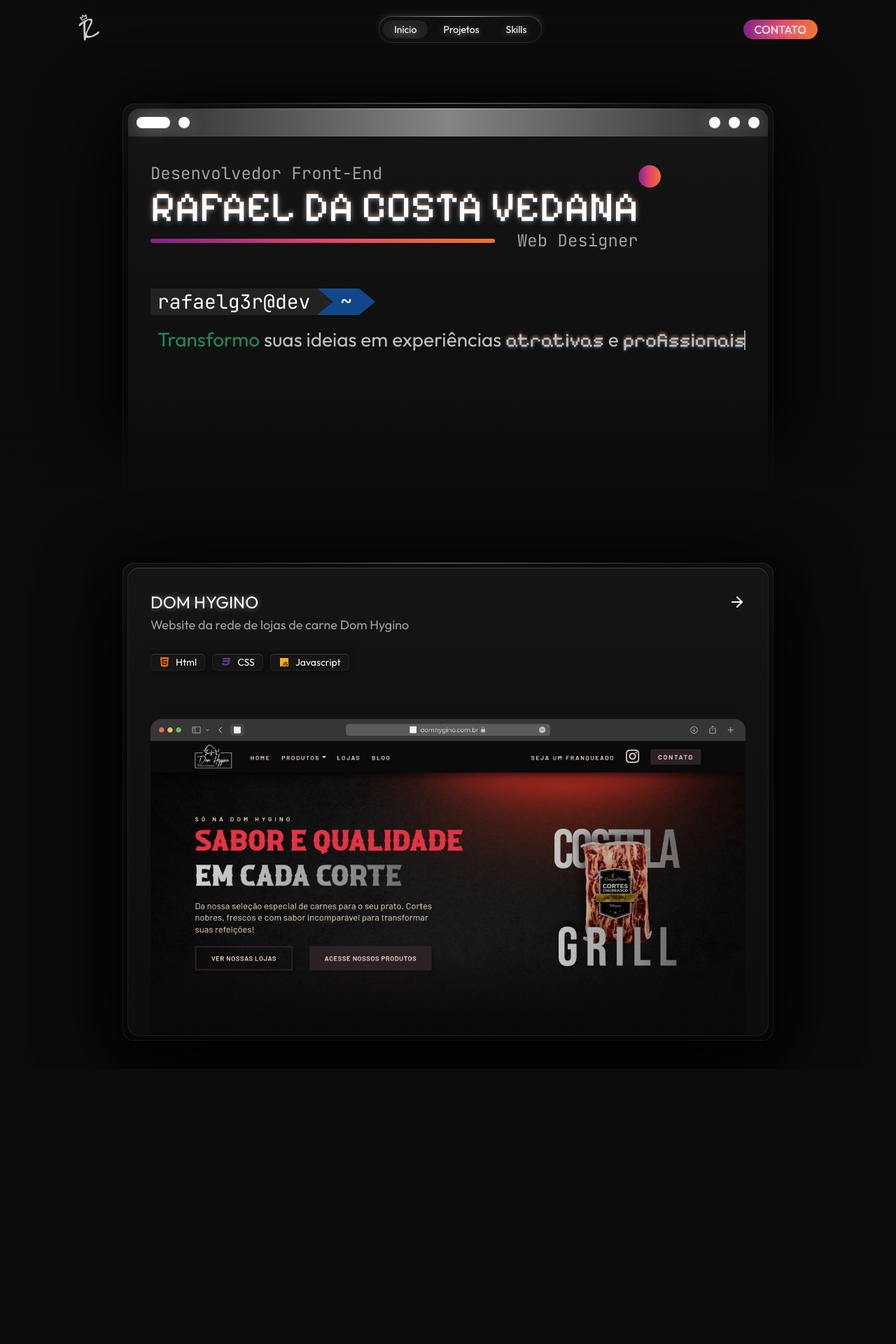
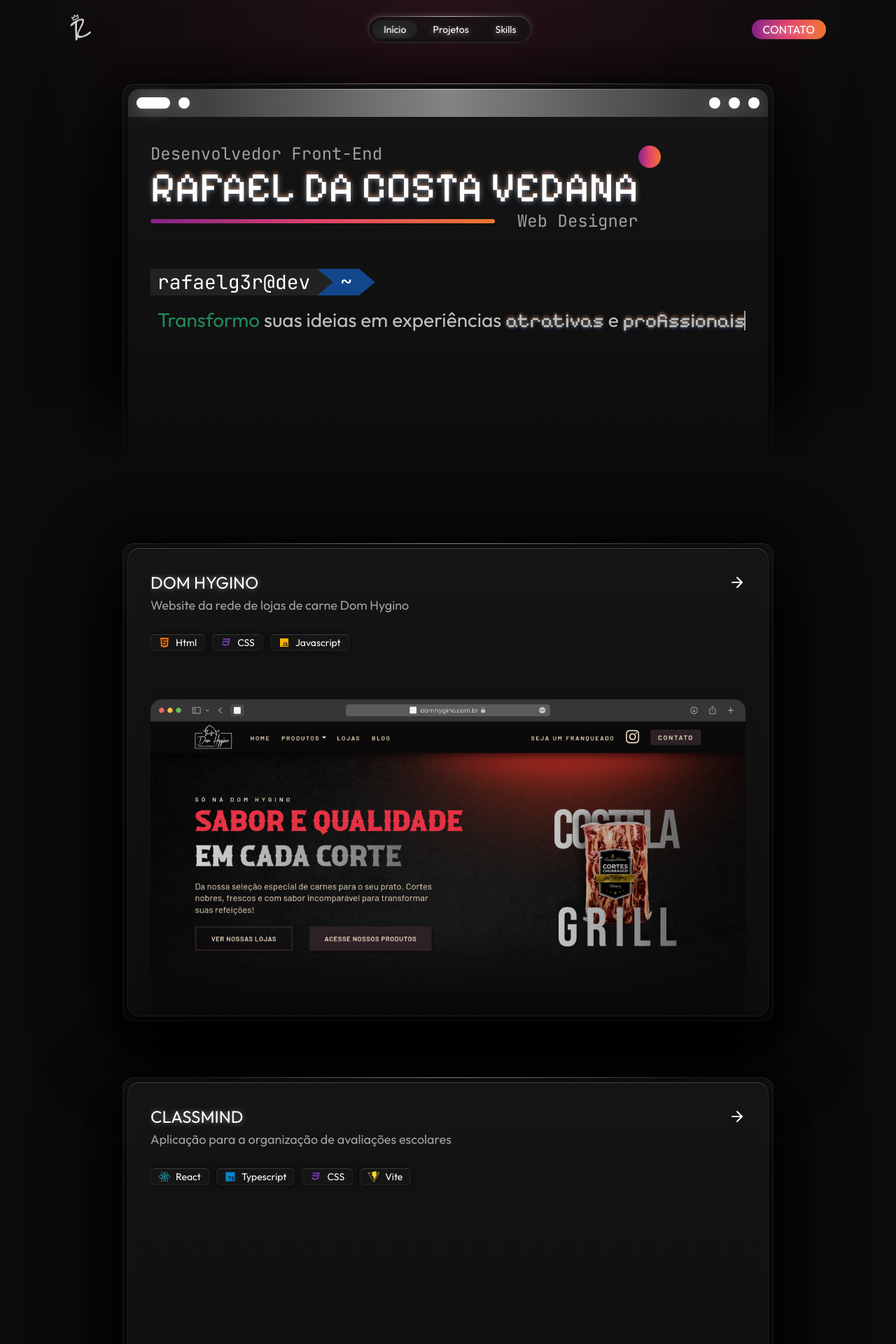
Before and after one commit to rafaelg3r/Portifolio, a React (Vite) app: page / in a window 1280 px wide. Shown: the top 1920 px of the page at 70% size. Before the commit the page ends 1527 px from the top, so only its background shows below. Built offline with nearby package versions, Linux system fonts and the light colour scheme.

Commit message:
classmind projectCard add and hover colors fixed

```diff
--- a/src/App.tsx
+++ b/src/App.tsx
@@ -8,17 +8,22 @@ import { TechCard } from "./components/TechCard";
 import html from "./assets/icons/html.svg";
 import css from "./assets/icons/css.svg";
 import js from "./assets/icons/javascript.svg";
+import react from "./assets/icons/react.svg"
+import vite from "./assets/icons/vite.svg"
+import typescript from "./assets/icons/typeScript.svg"
 
 import arrowRight from "./assets/icons/arrow-r.svg";
 
 import domhygino from "./assets/mockups/domhygino.jpg";
+import classmind from "./assets/mockups/classmind.jpg";
 
 function App() {
   return (
-    <div>
+    <div >
+      <div className="teste1 homeRadial"></div>
       <div className="px-28 flex flex-col gap-16">
         <Header />
-        <div className="flex justify-center items-center ">
+        <div className="flex justify-center items-center mt-30">
           <ProjectCard height="h-[600px]" width="min-w-[914px]" padTop="pt-20">
             <div className="absolute flex justify-between items-center px-3 -top-px left-0 right-0 h-10 rounded-t-2xl bg-linear-to-r  from-white-100 via-white-500 to-white-100">
               <div className="absolute top-0 left-0 right-0 h-px  text-amber-50 highlight-top"></div>
@@ -52,12 +57,13 @@ function App() {
         </div>
       </div>
       <div className="-mt-49  w-full h-50 bg-linear-to-t from-stone-925 from-30% to-transparent absolute z-2"></div>
-      <div className="flex justify-center items-center bg-stone-925 w-full h-full py-10 relative z-10">
+      <div className="flex flex-col gap-20 justify-center items-center bg-stone-925 w-full h-full py-10 relative z-10">
         <ProjectCard
           link="https://domhygino.com.br/"
           height="h-[667px]"
           width="min-w-[914px]"
           padTop="pt-9"
+          hoverClass="domHoverBg"
         >
           <div className="flex flex-col gap-5 w-full h-full text-start items-center relative overflow-hidden ">
             <div className="flex flex-col w-full ">
@@ -72,6 +78,7 @@ function App() {
               </p>
             </div>
             <div className="flex gap-2.5 self-start ">
+
               <TechCard>
                 <img src={html} alt="Logo do HTML" />
                 <span>Html</span>
@@ -92,6 +99,48 @@ function App() {
             />
           </div>
         </ProjectCard>
+        <ProjectCard
+          link="https://https://classmindsr.vercel.app/"
+          height="h-[667px]"
+          width="min-w-[914px]"
+          padTop="pt-9"
+          hoverClass="classmindHoverBg"
+        ><div className="flex flex-col gap-5 w-full h-full text-start items-center relative overflow-hidden ">
+            <div className="flex flex-col w-full ">
+              <div className="flex justify-between">
+                <h4 className="text-white-900 font-outfit text-2xl uppercase text-shadow-white">
+                  Classmind
+                </h4>
+                <img src={arrowRight} alt="flecha apontando para a direita" />
+              </div>
+              <p className="text-white-600 font-outfit text-[18px] py-3">
+                Aplicação para a organização de avaliações escolares
+              </p>
+            </div>
+            <div className="flex gap-2.5 self-start ">
+               <TechCard>
+                <img src={react} alt="Logo do HTML" />
+                <span>React</span>
+              </TechCard>
+              <TechCard>
+                <img src={typescript} alt="Logo do JavaScript" />
+                <span>Typescript</span>
+              </TechCard>
+              <TechCard>
+                <img src={css} alt="Logo do CSS" />
+                <span>CSS</span>
+              </TechCard>
+              <TechCard>
+                <img src={vite} alt="Logo do JavaScript" />
+                <span>Vite</span>
+              </TechCard>
+            </div>
+            <img
+              src={classmind}
+              alt="Captura de tela do site domhygino.com.br"
+              className="rounded-2xl shadow-project-img absolute -bottom-14 transition-all duration-300 ease-out group-hover:-bottom-8"
+            />
+          </div></ProjectCard>
       </div>
     </div>
   );
--- a/src/components/Header/index.tsx
+++ b/src/components/Header/index.tsx
@@ -2,8 +2,9 @@ import { Button } from "../Button";
 import logotipo from "../../assets/logotipo.png";
 export function Header() {
   return (
-    <header className="flex justify-between items-center py-5 backdrop-blur-md">
-      <div className="flex w-[142px]">
+    <header className="fixed top-0 left-0 w-full z-50 flex justify-between items-center py-5 backdrop-blur-sm ">
+      <div className="flex justify-between items-center w-full px-25">
+        <div className="flex w-[112px]">
           <img
             src={logotipo}
             alt="logo da letra R em estilizada com uma coroa"
@@ -25,6 +26,7 @@ export function Header() {
         <Button isActive={false} type="gradient">
           CONTATO
         </Button>
+      </div>
     </header>
   );
 }
--- a/src/components/ProjectCard/index.tsx
+++ b/src/components/ProjectCard/index.tsx
@@ -5,6 +5,7 @@ type ProjectCardProps = {
   width?: string;
   padTop?: string;
   link?: string;
+  hoverClass?: "domHoverBg" | "classmindHoverBg" | "portifolioHoverBg";
 };
 
 export function ProjectCard({
@@ -13,6 +14,7 @@ export function ProjectCard({
   padTop,
   width,
   link,
+  hoverClass
 }: ProjectCardProps) {
   const paddingTop = padTop ? padTop : "pt-14";
   const [isHovering, setIsHovering] = useState(false);
@@ -42,7 +44,7 @@ export function ProjectCard({
         >
           {children}
           <div
-            className={`teste0 transition-opacity duration-300 ease-in-out
+            className={`${hoverClass} transition-opacity duration-300 ease-in-out
               ${isHovering ? " teste1 opacity-100" : "teste1 opacity-0"}`}
           ></div>
         </a>
--- a/src/global.css
+++ b/src/global.css
@@ -94,9 +94,20 @@ button {
   opacity: 0.7;
 }
 
-.teste0{
-  background-image: radial-gradient(circle at 50% 0, #7fcfff33, #0000 80%),
-    radial-gradient(circle at 50% 0, #035, #0000);
+.domHoverBg{
+  background-image: radial-gradient(circle at 50% 0, #e5334566, #0000 80%),
+    radial-gradient(circle at 50% 0, #8B1C25, #0000);
+}
+.classmindHoverBg{
+  background-image: radial-gradient(circle at 50% 0, #6666D833, #0000 80%),
+    radial-gradient(circle at 50% 0, #3A3A90, #0000);
+}
+.portifolioHoverBg{
+  background-image: radial-gradient(circle at 50% 0, #e5334566, #0000 80%),
+    radial-gradient(circle at 50% 0, #8B1C25, #0000);
+}
+.homeRadial{
+   background-image: radial-gradient(circle at 50% 0, #dd416d21, #0000 60%);
 }
 
 .teste1 {
```
Also changed, not shown: src/assets/mockups/classmind.jpg (added). Lines whose indentation alone changed are shown as unchanged.
